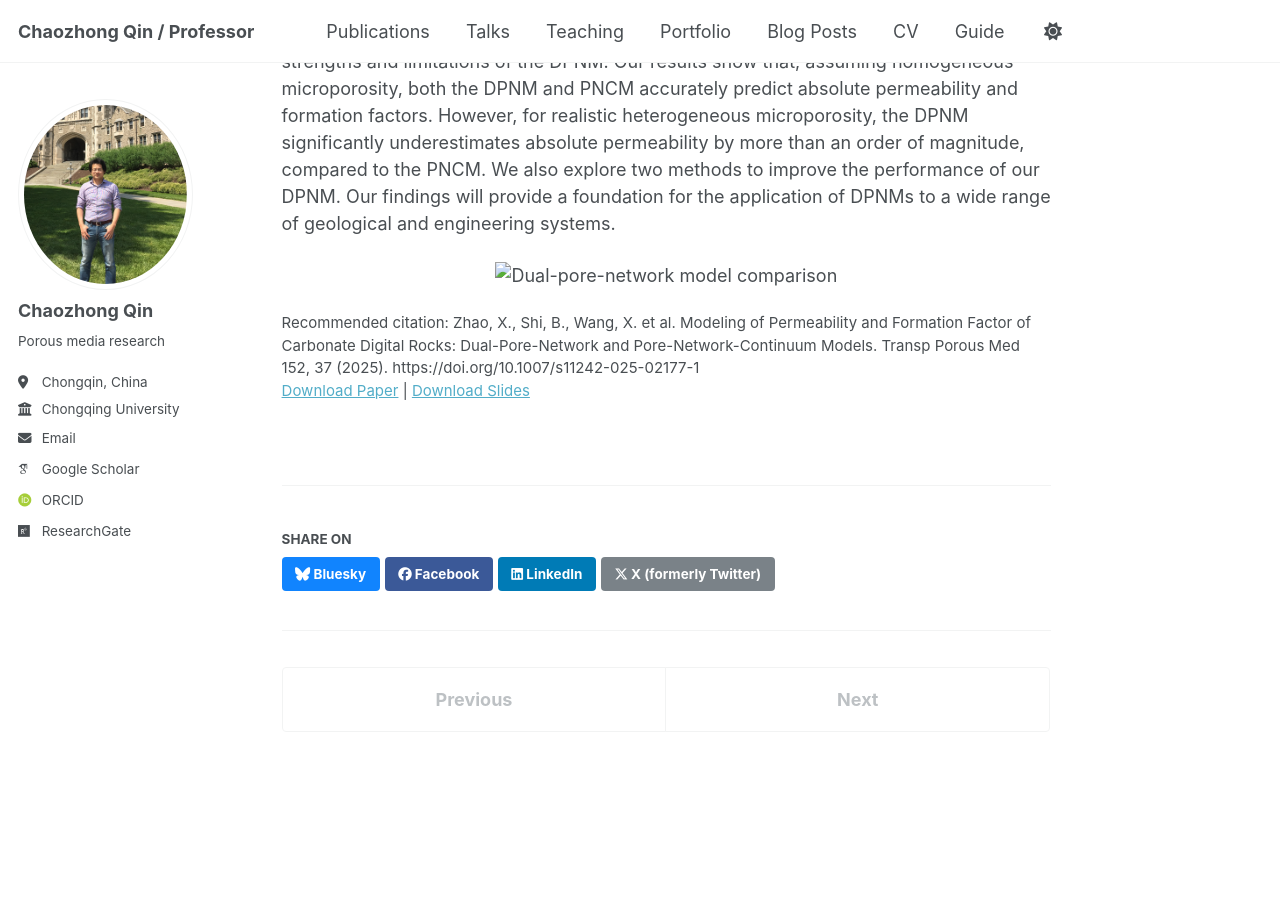
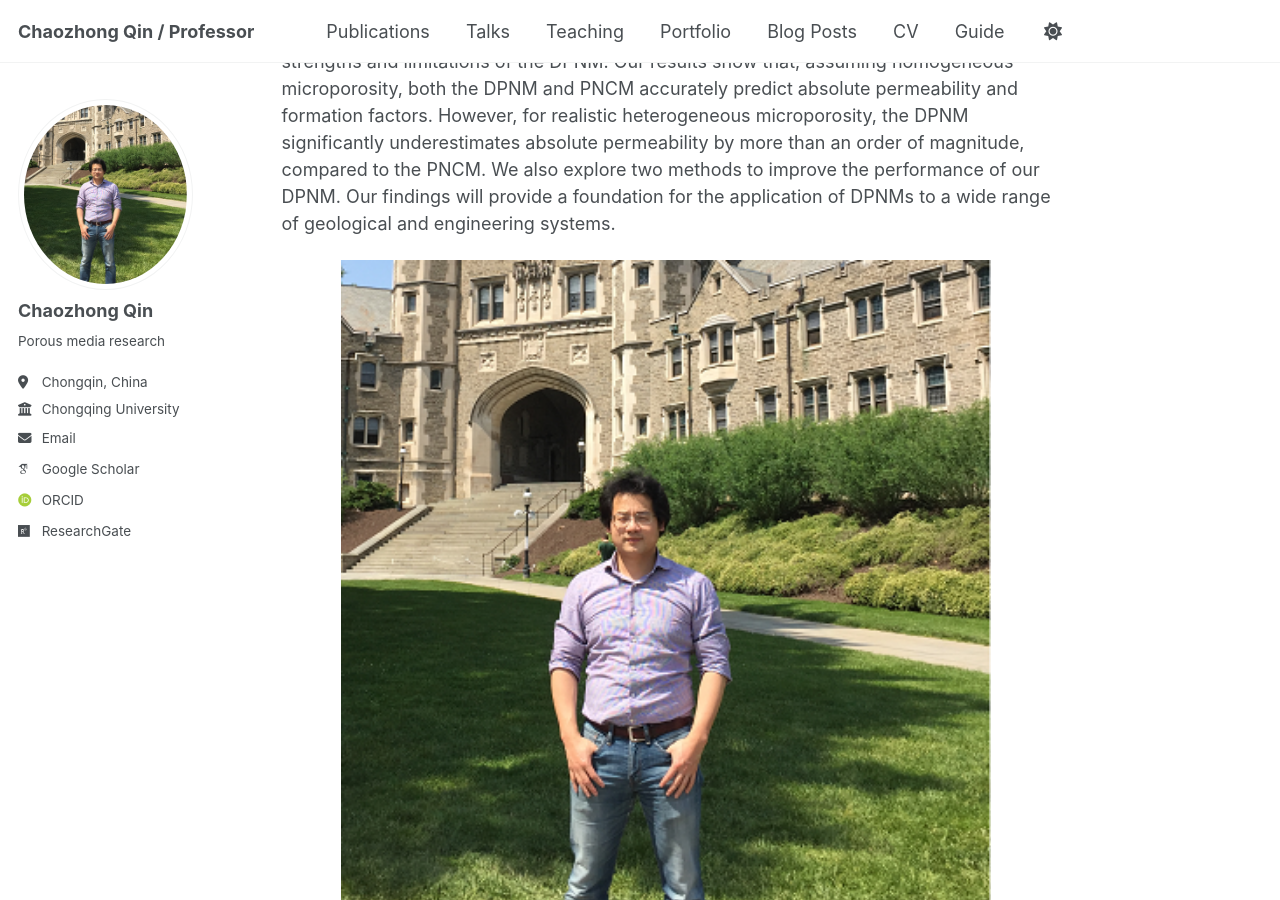
Before and after one commit to CZQIN/czqin.github.io, a Jekyll site: the page built from _publications/zhao-TiPM-2025.md, in a window 1280 px wide and 900 px high, scrolled down 474 px. Built offline with Jekyll 4.4.1, drawn with Linux system fonts in a browser that asks for light colours; some web fonts are replaced; a script that is not in the unit is left out.

Commit message:
Update zhao-TiPM-2025.md

```diff
--- a/_publications/zhao-TiPM-2025.md
+++ b/_publications/zhao-TiPM-2025.md
@@ -15,5 +15,5 @@ citation: 'Zhao, X., Shi, B., Wang, X. et al. Modeling of Permeability and Forma
 Many subsurface formations, such as soils, carbonate rocks, and mudstones, possess multiscale pore structures that impose significant challenges to the pore-scale modeling of flow and transport processes. Despite the development of several models, there is a lack of comparative studies and quantitative analysis to evaluate their performance. In this work, we present two image-based hybrid models for predicting absolute permeability and electrical formation factor: a dual-pore-network model (DPNM) and a pore-network-continuum model (PNCM). We use several publicly available digital rock samples of Estaillades carbonate, one of which includes experimentally characterized sub-resolution regions (i.e., microporosity) represented by 3D maps of porosity and entry pressure. We perform comprehensive comparisons between the DPNM and PNCM, focusing on the strengths and limitations of the DPNM. Our results show that, assuming homogeneous microporosity, both the DPNM and PNCM accurately predict absolute permeability and formation factors. However, for realistic heterogeneous microporosity, the DPNM significantly underestimates absolute permeability by more than an order of magnitude, compared to the PNCM. We also explore two methods to improve the performance of our DPNM. Our findings will provide a foundation for the application of DPNMs to a wide range of geological and engineering systems.
 
 <p align="center">
-  <img src="/assets/images/profile-2.png" alt="Dual-pore-network model comparison" width="650">
+  <img src="/images/profile-2.png" alt="Dual-pore-network model comparison" width="650">
 </p>
```
